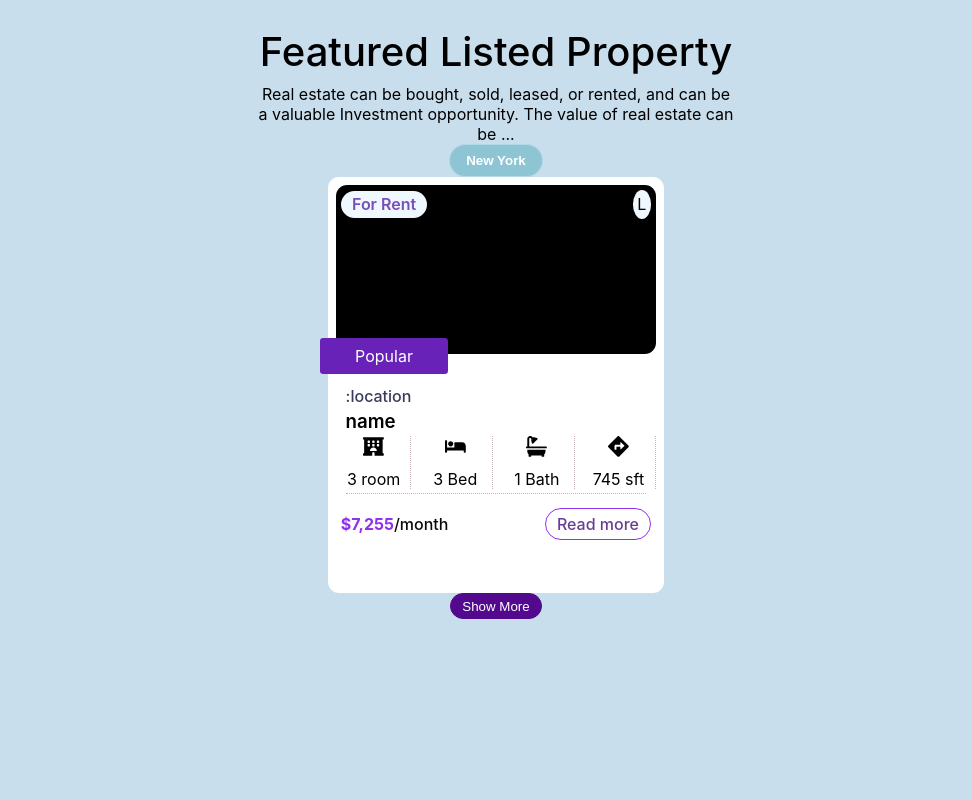
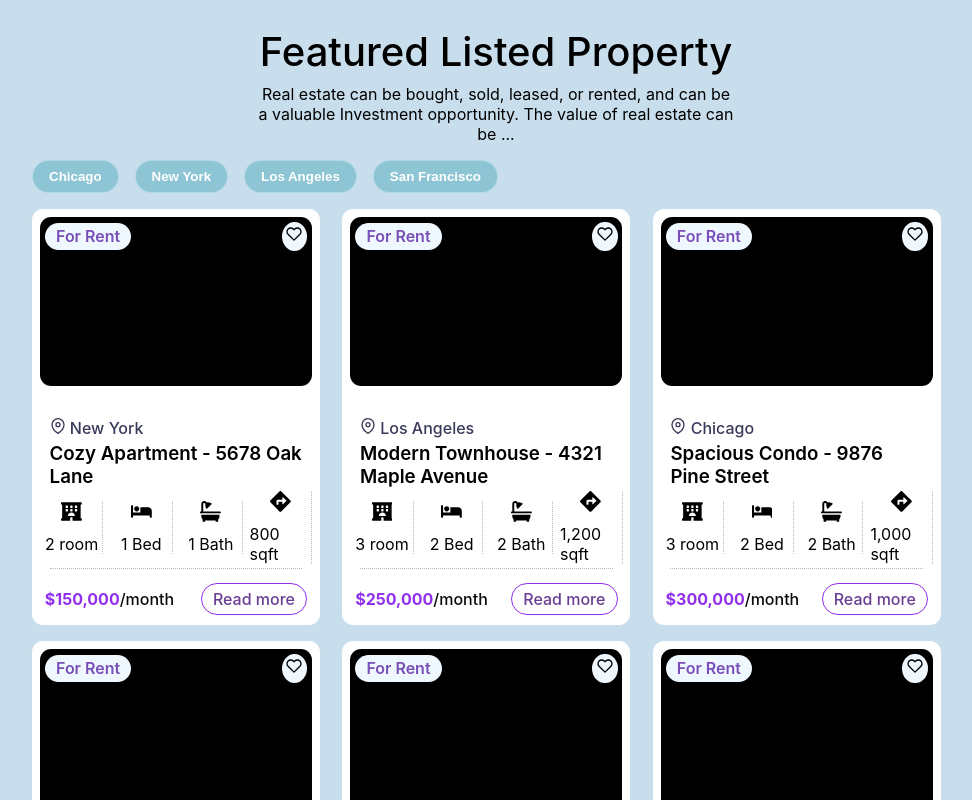
Before and after one commit to UDAY-CHAITANYA-G/Hotel-Landing-page-React, a React (Create React App) app: page / in a window 1280 px wide. Shown: the top 800 px of the page, without its empty margins (144-1116 px from the left). Built offline with nearby package versions, Linux system fonts and the light colour scheme.

Commit message:
full code

```diff
--- a/src/components/Card/index.js
+++ b/src/components/Card/index.js
@@ -1,5 +1,6 @@
 import React from "react";
-import Icons from "../icon";
+import {FiHeart, FiMapPin} from "react-icons/fi"
+import Icons from "../Icon";
 
 import "./styles.css";
 
@@ -9,25 +10,25 @@ export default function Card(props){
             <div className="image-box">
                 <div className="image-over-section">
                     <div className="forrent">For Rent</div>
-                    <div className="like">L</div>
+                    <div className="like"><FiHeart /></div>
                 </div>
-                <div className="populartag">Popular</div>
+               {props.popular===true & <div className="populartag">Popular</div>}
             </div>
 
             <div className="box-main-body">
-                <div className="location">:location</div>
-                <div className="hotel-name"><h3>name</h3></div>
+                <div className="location"><FiMapPin /> {props.city}</div>
+                <div className="hotel-name"><h3>{props.name} - {props.address}</h3></div>
                 <div className="hotel-info">
                     <div className="Box-bro">
-                        <Icons type={1} count={"3"}/>
-                        <Icons type={2} count={"3"}/>
-                        <Icons type={3} count={"1"}/>
-                        <Icons type={4} area={"745 sft"} />
+                        <Icons type={1} count={props.room}/>
+                        <Icons type={2} count={props.bed}/>
+                        <Icons type={3} count={props.bath}/>
+                        <Icons type={4} area={props.area} />
                     </div>
                 </div>
             </div>
             <div className="box-bottom">
-                <div className="rent-money">$7,255<a>/month</a></div>
+                <div className="rent-money">{props.price}<a>/month</a></div>
                 <div className="readmore">Read more</div>
             </div>
         </div>
--- a/src/components/Card/styles.css
+++ b/src/components/Card/styles.css
@@ -1,6 +1,6 @@
 .card{
     background-color:white ;
-    width: 20rem;
+    width: 17rem;
     height: 25rem;
     padding: 0.5rem;
     border-radius: 0.7rem;
--- a/src/components/icon/styles.css
+++ b/src/components/icon/styles.css
@@ -1,5 +1,3 @@
-
-
 .icon-box{
     display: flex;
     flex-direction: column;
--- /dev/null
+++ b/src/data/properties.js
@@ -0,0 +1,229 @@
+const properties = [
+  {
+    "id": 1,
+    "name": "Cozy Apartment",
+    "address": "5678 Oak Lane",
+    "city": "New York",
+    "location": "City Center",
+    "image_link": "https://example.com/apartment1.jpg",
+    "room": 2,
+    "bed": 1,
+    "bath": 1,
+    "area": "800 sqft",
+    "price": "$150,000",
+    "popular": true
+  },
+  {
+    "id": 2,
+    "name": "Modern Townhouse",
+    "address": "4321 Maple Avenue",
+    "city": "Los Angeles",
+    "location": "Suburban Heights",
+    "image_link": "https://example.com/townhouse1.jpg",
+    "room": 3,
+    "bed": 2,
+    "bath": 2,
+    "area": "1,200 sqft",
+    "price": "$250,000"
+  },
+  {
+    "id": 3,
+    "name": "Spacious Condo",
+    "address": "9876 Pine Street",
+    "city": "Chicago",
+    "location": "Downtown View",
+    "image_link": "https://example.com/condo1.jpg",
+    "room": 3,
+    "bed": 2,
+    "bath": 2,
+    "area": "1,000 sqft",
+    "price": "$300,000"
+  },
+  {
+    "id": 4,
+    "name": "Luxury Penthouse",
+    "address": "2468 Cedar Road",
+    "city": "San Francisco",
+    "location": "Skyline Heights",
+    "image_link": "https://example.com/penthouse1.jpg",
+    "room": 4,
+    "bed": 3,
+    "bath": 3,
+    "area": "2,800 sqft",
+    "price": "$750,000",
+    "popular": true
+  },
+  {
+    "id": 5,
+    "name": "Charming Cottage",
+    "address": "1357 Birch Lane",
+    "city": "Los Angeles",
+    "location": "Rural Retreat",
+    "image_link": "https://example.com/cottage1.jpg",
+    "room": 2,
+    "bed": 1,
+    "bath": 1,
+    "area": "900 sqft",
+    "price": "$100,000"
+  },
+  {
+    "id": 6,
+    "name": "Elegant Mansion",
+    "address": "1111 Oak Avenue",
+    "city": "Chicago",
+    "location": "Exclusive Estates",
+    "image_link": "https://example.com/mansion1.jpg",
+    "room": 6,
+    "bed": 5,
+    "bath": 5,
+    "area": "5,000 sqft",
+    "price": "$1,500,000",
+    "popular": true
+  },
+  {
+    "id": 7,
+    "name": "Modern Loft",
+    "address": "2222 Walnut Street",
+    "city": "New York",
+    "location": "Artistic District",
+    "image_link": "https://example.com/loft1.jpg",
+    "room": 1,
+    "bed": 1,
+    "bath": 1,
+    "area": "600 sqft",
+    "price": "$200,000"
+  },
+  {
+    "id": 8,
+    "name": "Rustic Cabin",
+    "address": "8765 Pine Lane",
+    "city": "Los Angeles",
+    "location": "Woodland Retreat",
+    "image_link": "https://example.com/cabin1.jpg",
+    "room": 3,
+    "bed": 2,
+    "bath": 1,
+    "area": "1,200 sqft",
+    "price": "$180,000"
+  },
+  {
+    "id": 9,
+    "name": "Beachfront Villa",
+    "address": "5432 Beach Road",
+    "city": "Chicago",
+    "location": "Seaside Paradise",
+    "image_link": "https://example.com/villa1.jpg",
+    "room": 5,
+    "bed": 4,
+    "bath": 3,
+    "area": "3,500 sqft",
+    "price": "$1,200,000"
+  },
+  {
+    "id": 10,
+    "name": "Mountain Chalet",
+    "address": "7654 Summit Drive",
+    "city": "San Francisco",
+    "location": "Scenic Mountains",
+    "image_link": "https://example.com/chalet1.jpg",
+    "room": 4,
+    "bed": 3,
+    "bath": 2,
+    "area": "2,000 sqft",
+    "price": "$400,000"
+  },
+  {
+    "id": 11,
+    "name": "Urban Studio",
+    "address": "9876 Broadway Avenue",
+    "city": "New York",
+    "location": "Downtown Living",
+    "image_link": "https://example.com/studio1.jpg",
+    "room": 1,
+    "bed": 1,
+    "bath": 1,
+    "area": "500 sqft",
+    "price": "$120,000"
+  },
+  {
+    "id": 12,
+    "name": "Lakefront Retreat",
+    "address": "3210 Lakeview Lane",
+    "city": "San Francisco",
+    "location": "Serene Lakeside",
+    "image_link": "https://example.com/retreat1.jpg",
+    "room": 3,
+    "bed": 2,
+    "bath": 2,
+    "area": "1,800 sqft",
+    "price": "$600,000"
+  },
+  {
+    "id": 13,
+    "name": "Quaint Bungalow",
+    "address": "6543 Elm Street",
+    "city": "New York",
+    "location": "Historic District",
+    "image_link": "https://example.com/bungalow1.jpg",
+    "room": 2,
+    "bed": 1,
+    "bath": 1,
+    "area": "950 sqft",
+    "price": "$110,000"
+  },
+  {
+    "id": 14,
+    "name": "Sleek Townhome",
+    "address": "2222 Cherry Avenue",
+    "city": "Los Angeles",
+    "location": "Modern Community",
+    "image_link": "https://example.com/townhome1.jpg",
+    "room": 3,
+    "bed": 2,
+    "bath": 2,
+    "area": "1,100 sqft",
+    "price": "$280,000"
+  },
+  {
+    "id": 15,
+    "name": "Country Farmhouse",
+    "address": "7654 Farm Road",
+    "city": "Chicago",
+    "location": "Rural Living",
+    "image_link": "https://example.com/farmhouse1.jpg",
+    "room": 4,
+    "bed": 3,
+    "bath": 2,
+    "area": "2,200 sqft",
+    "price": "$350,000"
+  },
+  {
+    "id": 16,
+    "name": "City Skyline View",
+    "address": "1234 Highrise Drive",
+    "city": "New York",
+    "location": "Downtown Views",
+    "image_link": "https://example.com/highrise1.jpg",
+    "room": 2,
+    "bed": 2,
+    "bath": 2,
+    "area": "1,000 sqft",
+    "price": "$400,000"
+  },
+  {
+    "id": 17,
+    "name": "Lakefront Mansion",
+    "address": "8765 Lakeside Road",
+    "city": "Los Angeles",
+    "location": "Lakeside Luxury",
+    "image_link": "https://example.com/mansion2.jpg",
+    "room": 6,
+    "bed": 5,
+    "bath": 5,
+    "area": "5,500 sqft",
+    "price": "$2,000,000"
+  },
+]
+
+
+export default properties;
--- /dev/null
+++ b/src/pages/Home/Filters/index.js
@@ -0,0 +1,11 @@
+import React from "react";
+
+import "./styles.css";
+
+export default function Filter({FILTERS, handleFilter,...props}){
+    return (
+    <div className="filter-options">
+    {FILTERS.map((filter,index)=>{return <button key={index} value={filter} onClick={()=>{handleFilter(filter)}}>{filter}</button>}) }
+</div>
+)
+}
--- /dev/null
+++ b/src/pages/Home/Filters/styles.css
@@ -0,0 +1,16 @@
+.filter-options{
+    display: flex;
+    justify-content: flex-start;
+    align-items: center;
+    width: 100%;
+    gap: 1rem;
+}
+
+.filter-options button{
+    display: flex;
+    background-color: rgba(133, 193, 208, 0.867);
+    border-radius: 10rem ;
+    padding: 0.5rem 1rem;
+    border: 1px solid rgba(181, 221, 231, 0.867);
+    font-weight: 700;
+}
--- /dev/null
+++ b/src/pages/Home/Properties/index.js
@@ -0,0 +1,10 @@
+import React from "react";
+import Card from "../../../components/Card";
+import "./styles.css";
+
+export default function Properties({data, ...props}){
+    return  (
+    <div className="cards">
+    {data.map((props,index)=>{return <Card key={index} name={props.name} address={props.address} city={props.city} image={props.image_link} room={props.room} bed={props.bed} bath={props.bath} area={props.area} price={props.price} popular={props.popular}/>})}
+</div>);
+}
--- /dev/null
+++ b/src/pages/Home/Properties/styles.css
@@ -0,0 +1,7 @@
+.cards{
+    display: grid;
+    width: 100%;
+    grid-template-columns: 30% 30% 30%;
+    column-gap: 2rem;
+    row-gap: 1rem;
+}
--- a/src/pages/Home/index.js
+++ b/src/pages/Home/index.js
@@ -1,18 +1,39 @@
 import React from "react";
+import { useState, useEffect } from "react";
 import "./styles.css";
 
 import Header from "./Header";
-import Card from "../../components/Card";
+import Properties from "./Properties";
+import Filter from "./Filters";
+
+import properties from "../../data/properties";
+
+const FILTERS = ["Chicago","New York","Los Angeles","San Francisco"]
 
 export default function Home(){
+    const [size, setSize] = useState(properties.length);
+    const [filter, setFilter] = useState("All");
+    const [limit, setlimit] = useState(6);
+    const [data, setData]=useState([]);
+    useEffect(()=>{
+        if(filter==="All"){
+            setData(properties.slice(0,limit));
+            console.log(data);
+        }
+        else{
+            const filteredData = properties.filter((prop)=>{return prop.city===filter});
+            setSize(filteredData.length);
+            setData(filteredData.slice(0,limit));
+        }
+    },[limit, filter]);
+
+    function handleFilter(filter){setFilter(filter); setlimit(6)}
     return (
         <div className="home">
             <Header />
-            <div className="Filter-options">
-                <button>New York</button>
-            </div>
-            <Card />
-            <button>Show More</button>
+            <Filter FILTERS={FILTERS} handleFilter={handleFilter}/>
+            <Properties data={data}/>
+            <button onClick={()=>{setlimit((limit)=>{return limit+3})}} style={{visibility: limit>=size && "hidden"}}>Show More</button>
         </div>
     );
 }
--- a/src/pages/Home/styles.css
+++ b/src/pages/Home/styles.css
@@ -3,16 +3,11 @@
     justify-content: center;
     align-items: center;
     flex-direction: column;
+    gap: 1rem;
 }
 
-.Filter-options button{
-    display: block;
-    background-color: rgba(133, 193, 208, 0.867);
-    border-radius: 10rem ;
-    padding: 0.5rem 1rem;
-    border: 1px solid rgba(181, 221, 231, 0.867);
-    font-weight: 700;
-}
+
+
 
 button{
     border: 1px solid rgb(82, 9, 141);
```
